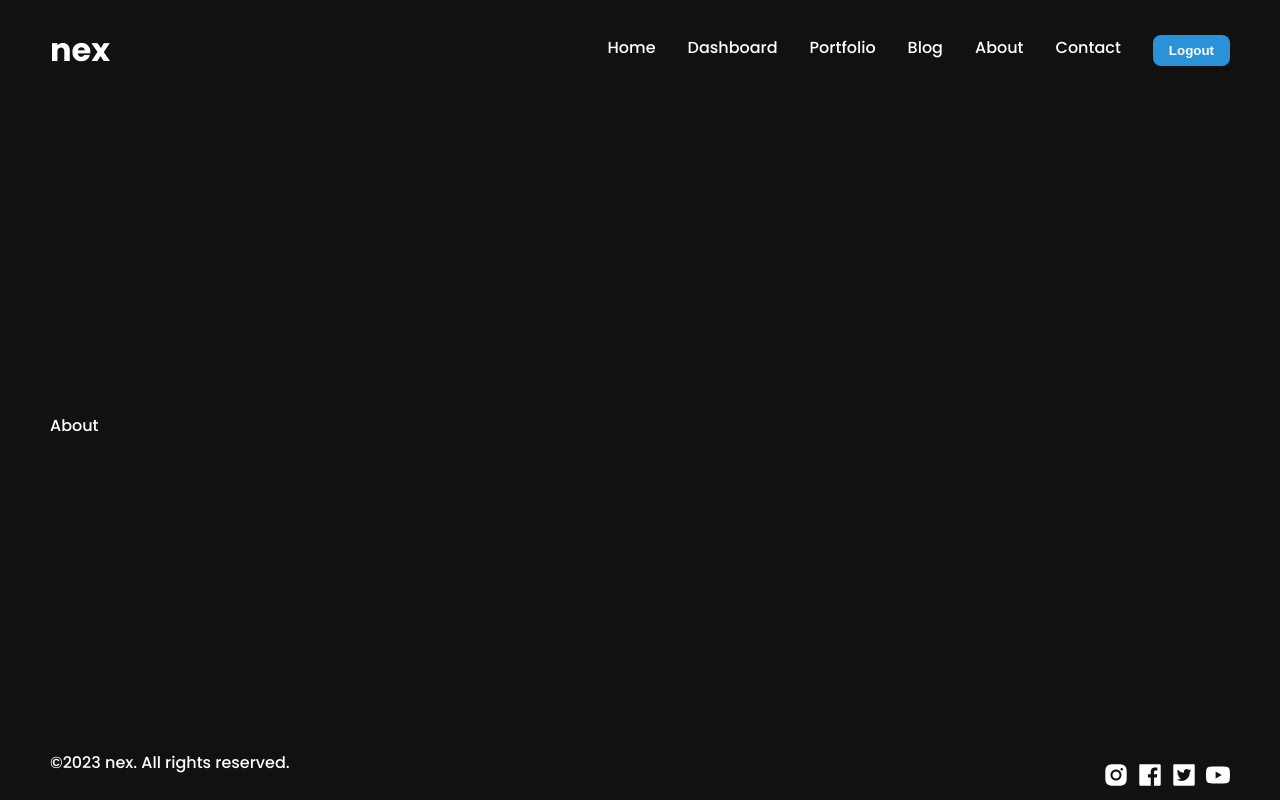
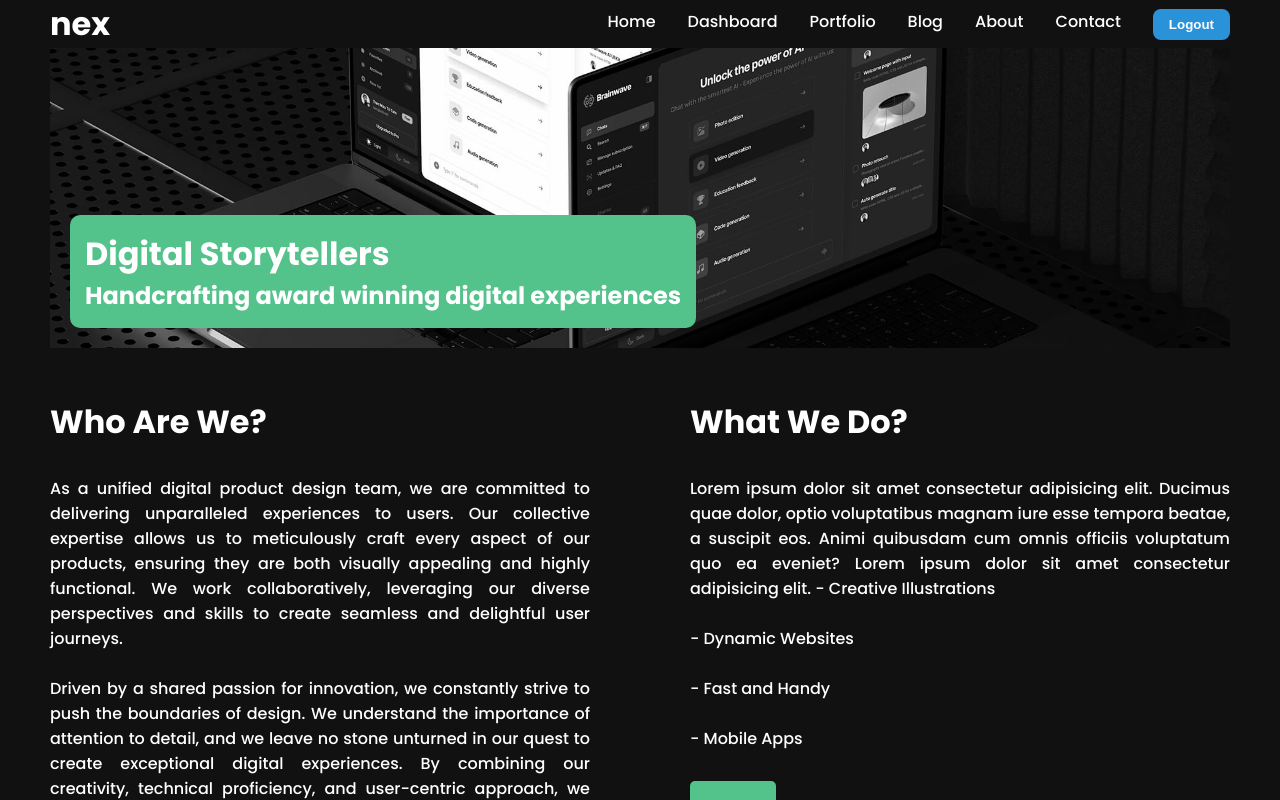
Before and after one commit to jeandre-visser/nex, a Next.js app: page /about in a window 1280 px wide. Built offline with nearby package versions, Linux system fonts and the light colour scheme.

Commit message:
Update about page

```diff
--- a/src/app/about/page.jsx
+++ b/src/app/about/page.jsx
@@ -1,7 +1,61 @@
+import styles from './page.module.scss';
+import Image from 'next/image';
+import Button from '../../components/button/Button';
+import website from '/public/websites.jpg';
+
 const About = () => {
   return (
-    <div>About</div>
-  )
-}
+    <div className={styles.container}>
+      <div className={styles.imgContainer}>
+        <Image src={website} fill={true} alt='website' className={styles.img} />
+        <div className={styles.imgText}>
+          <h1 className={styles.imgTitle}>Digital Storytellers</h1>
+          <h2 className={styles.imgDesc}>
+            Handcrafting award winning digital experiences
+          </h2>
+        </div>
+      </div>
+      <div className={styles.textContainer}>
+        <div className={styles.item}>
+          <h1 className={styles.title}>Who Are We?</h1>
+          <p className={styles.desc}>
+            As a unified digital product design team, we are committed to
+            delivering unparalleled experiences to users. Our collective
+            expertise allows us to meticulously craft every aspect of our
+            products, ensuring they are both visually appealing and highly
+            functional. We work collaboratively, leveraging our diverse
+            perspectives and skills to create seamless and delightful user
+            journeys.
+            <br />
+            <br />
+            Driven by a shared passion for innovation, we constantly strive to
+            push the boundaries of design. We understand the importance of
+            attention to detail, and we leave no stone unturned in our quest to
+            create exceptional digital experiences. By combining our creativity,
+            technical proficiency, and user-centric approach, we consistently
+            exceed expectations and set new standards in the industry.
+          </p>
+        </div>
+        <div className={styles.item}>
+          <h1 className={styles.title}>What We Do?</h1>
+          <p className={styles.desc}>
+            Lorem ipsum dolor sit amet consectetur adipisicing elit. Ducimus
+            quae dolor, optio voluptatibus magnam iure esse tempora beatae, a
+            suscipit eos. Animi quibusdam cum omnis officiis voluptatum quo ea
+            eveniet? Lorem ipsum dolor sit amet consectetur adipisicing elit. -
+            Creative Illustrations
+            <br />
+            <br /> - Dynamic Websites
+            <br />
+            <br /> - Fast and Handy
+            <br />
+            <br /> - Mobile Apps
+          </p>
+          <Button url='/contact' text='Contact' />
+        </div>
+      </div>
+    </div>
+  );
+};
 
-export default About
+export default About;
--- a/src/app/about/page.module.scss
+++ b/src/app/about/page.module.scss
@@ -1,2 +1,39 @@
-.container {
+.imgContainer {
+  width: 100%;
+  height: 300px;
+  position: relative;
 }
+
+.img {
+  object-fit: cover;
+  filter: grayscale(100%);
+}
+
+.imgText {
+  position: absolute;
+  bottom: 20px;
+  left: 20px;
+  background-color: #53c28b;
+  padding: 15px;
+  color: white;
+  border-radius: 10px;
+}
+
+.textContainer {
+  display: flex;
+  gap: 100px;
+}
+
+.item {
+  flex: 1;
+  margin-top: 50px;
+  display: flex;
+  flex-direction: column;
+  gap: 30px;
+}
+
+.desc {
+  font-size: 1rem;
+  font-weight: 300;
+  text-align: justify;
+}
--- /dev/null
+++ b/src/components/button/Button.jsx
@@ -0,0 +1,12 @@
+import styles from './button.module.scss';
+import Link from 'next/link';
+
+const Button = ({ text, url }) => {
+  return (
+    <Link href={url}>
+      <button className={styles.container}>{text}</button>
+    </Link>
+  );
+};
+
+export default Button;
--- /dev/null
+++ b/src/components/button/button.module.scss
@@ -0,0 +1,9 @@
+.container {
+  padding: 20px;
+  cursor: pointer;
+  background-color: #53c28b;
+  border: none;
+  border-radius: 5px;
+  width: max-content;
+  color: white;
+}
```
Also changed, not shown: tsconfig.json (+3 -14 lines).
